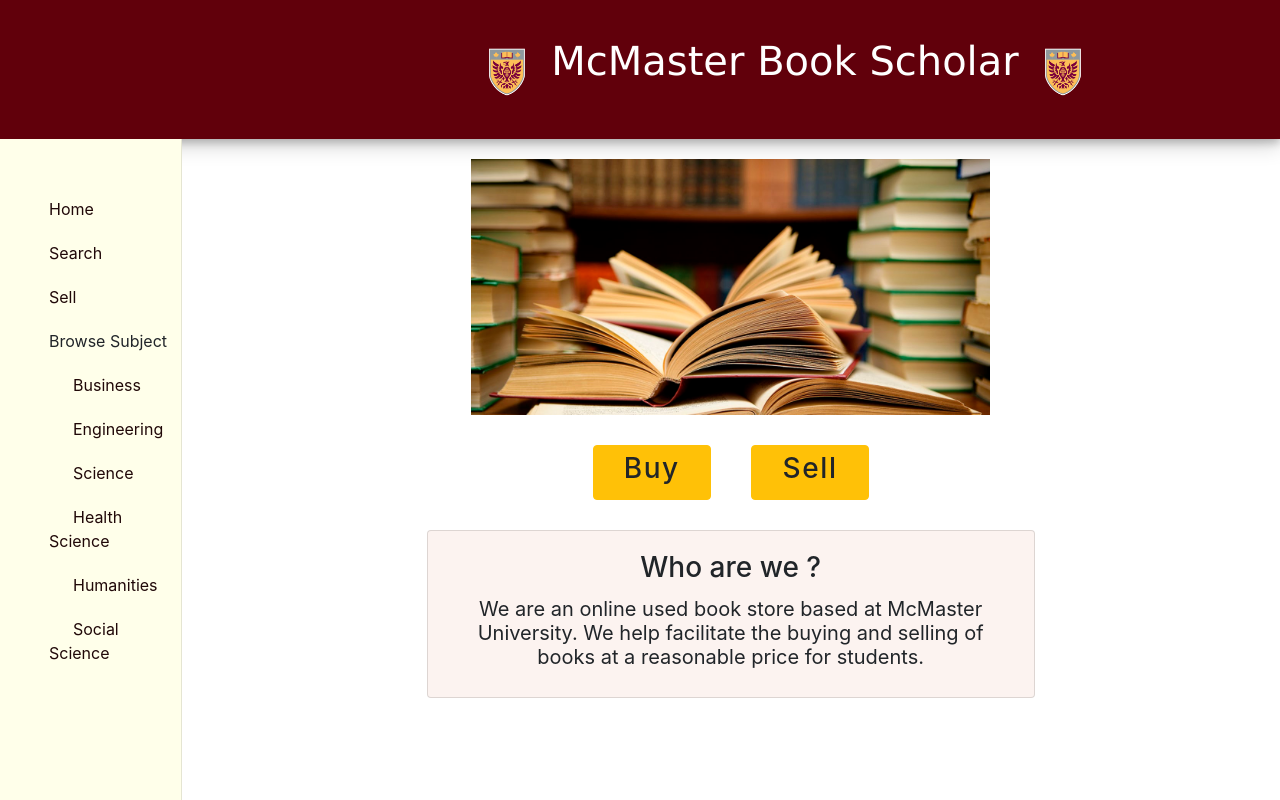
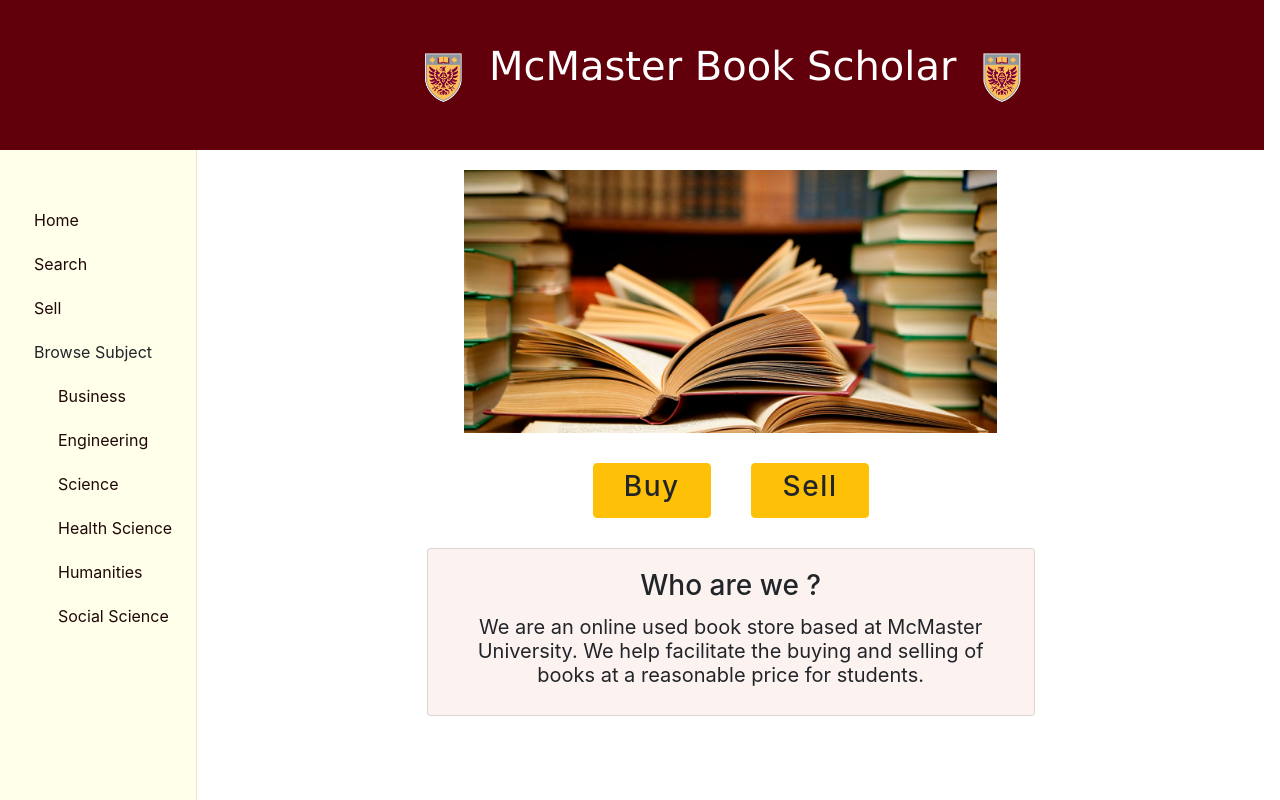
Before and after one commit to metes1/h3proj, a React (Create React App) app: page / in a window 1280 px wide. Shown: the top 800 px of the page. Built offline with nearby package versions, Linux system fonts and the light colour scheme.

Commit message:
change sell component

```diff
--- a/src/Home.css
+++ b/src/Home.css
@@ -1,8 +1,6 @@
 .webHeader {
   background-color: #61000b;
-  padding: 0px !important;
-  margin: 0px !important;
-  box-shadow: 0 4px 8px 0 rgba(0, 0, 0, 0.2), 0 6px 20px 0 rgba(0, 0, 0, 0.19);
+  height: 150px;
 }
 .headertitle {
   display: inline-block !important;
@@ -13,7 +11,6 @@
   font-weight: bold;
   color: white !important;
   padding: 0px !important;
-  margin: 0px 0px 0px 290px !important;
 }
 
 .logoClass {
@@ -27,7 +24,14 @@
 .inden {
   text-indent: 1.5em;
 }
-
+.col-10 {
+  padding-right: 0px !important;
+  padding-left: 0px !important;
+}
+.col-2 {
+  padding-right: 0px !important;
+  padding-left: 0px !important;
+}
 .image2 {
   width: 50%;
   height: 50%;
--- a/src/Home.js
+++ b/src/Home.js
@@ -7,7 +7,7 @@ import Search from "./Search/Search";
 import Browse from "./Browse/Browse";
 import "./Home.css";
 import React from "react";
-import { Container, Row, Col, Button } from "react-bootstrap";
+import { Container, Row, Col, Button, Navbar } from "react-bootstrap";
 import { BrowserRouter as Router, Switch, Route, Link } from "react-router-dom";
 // Files contain data for browse books page
 import bdata from "./Browse/data/bdata.json";
@@ -21,10 +21,12 @@ const Home = (props) => {
   return (
     <Router>
       <div className="jumborton">
-        <Title />
         <Container fluid>
           <Row>
             <Col xs={2} id="sidebar-wrapper">
+              <Navbar className="webHeader">
+                <Navbar.Brand className="webHeader1"></Navbar.Brand>
+              </Navbar>
               <div>
                 <nav className="sidebar">
                   <ul>
@@ -80,7 +82,9 @@ const Home = (props) => {
                 </nav>
               </div>
             </Col>
-            <Col xs={10} id="page-content-wrapper">
+            <Col xs={10}>
+              <Title />
+
               <Switch>
                 <Route path="/search">
                   <Search />
--- a/src/Homepage/Title.js
+++ b/src/Homepage/Title.js
@@ -8,7 +8,7 @@ import React from "react";
 const Title = (props) => {
   return (
     <div>
-      <Navbar className="webHeader">
+      <Navbar className="webHeader col d-flex justify-content-center">
         <Navbar.Brand className="webHeader1">
           {" "}
           <br></br>
--- a/src/Sell/Sell.css
+++ b/src/Sell/Sell.css
@@ -2,17 +2,20 @@
   background-color: #f0c8c8;
 }
 .title {
-  float: left;
-  margin: 20px 0px 0px 530px;
   color: #6e0101;
   padding-bottom: 10px;
+  padding-top: 30px;
+  vertical-align: middle !important;
 }
 
 .step {
-  float: left;
-  margin: 20px 0px 0px 350px;
+  vertical-align: middle !important;
+
   color: #6e0101 !important;
   padding-bottom: 10px;
+  padding-top: 20px;
+  padding-right: 300px;
+  padding-left: 300px;
 }
 
 .step1 {
--- a/src/Sell/Step4.js
+++ b/src/Sell/Step4.js
@@ -20,7 +20,6 @@ const Step4 = ({ title, course, desc, author, prof }) => {
             <Form.Control type="text" placeholder={title} readOnly />
           </Col>
         </Form.Group>
-        <br></br>
         <Form.Group as={Row} controlId="exampleForm.ControlInput1">
           <Form.Label column sm={2}>
             Author
@@ -29,7 +28,6 @@ const Step4 = ({ title, course, desc, author, prof }) => {
             <Form.Control type="text" placeholder={author} readOnly />
           </Col>
         </Form.Group>
-        <br></br>
 
         <Form.Group as={Row} controlId="exampleForm.ControlInput1">
           <Form.Label column sm={2}>
@@ -39,7 +37,6 @@ const Step4 = ({ title, course, desc, author, prof }) => {
             <Form.Control type="text" placeholder={course} readOnly />
           </Col>
         </Form.Group>
-        <br></br>
 
         <Form.Group as={Row} controlId="exampleForm.ControlInput1">
           <Form.Label column sm={3}>
@@ -49,13 +46,11 @@ const Step4 = ({ title, course, desc, author, prof }) => {
             <Form.Control type="text" placeholder={prof} readOnly />
           </Col>
         </Form.Group>
-        <br></br>
 
         <Form.Group controlId="exampleForm.ControlTextarea1">
           <Form.Label>Description</Form.Label>
           <Form.Control as="textarea" placeholder={desc} rows={3} readOnly />
         </Form.Group>
-        <br></br>
         <div className="button1">
           <Button variant="primary" onClick={handleShow}>
             Confirm
```
